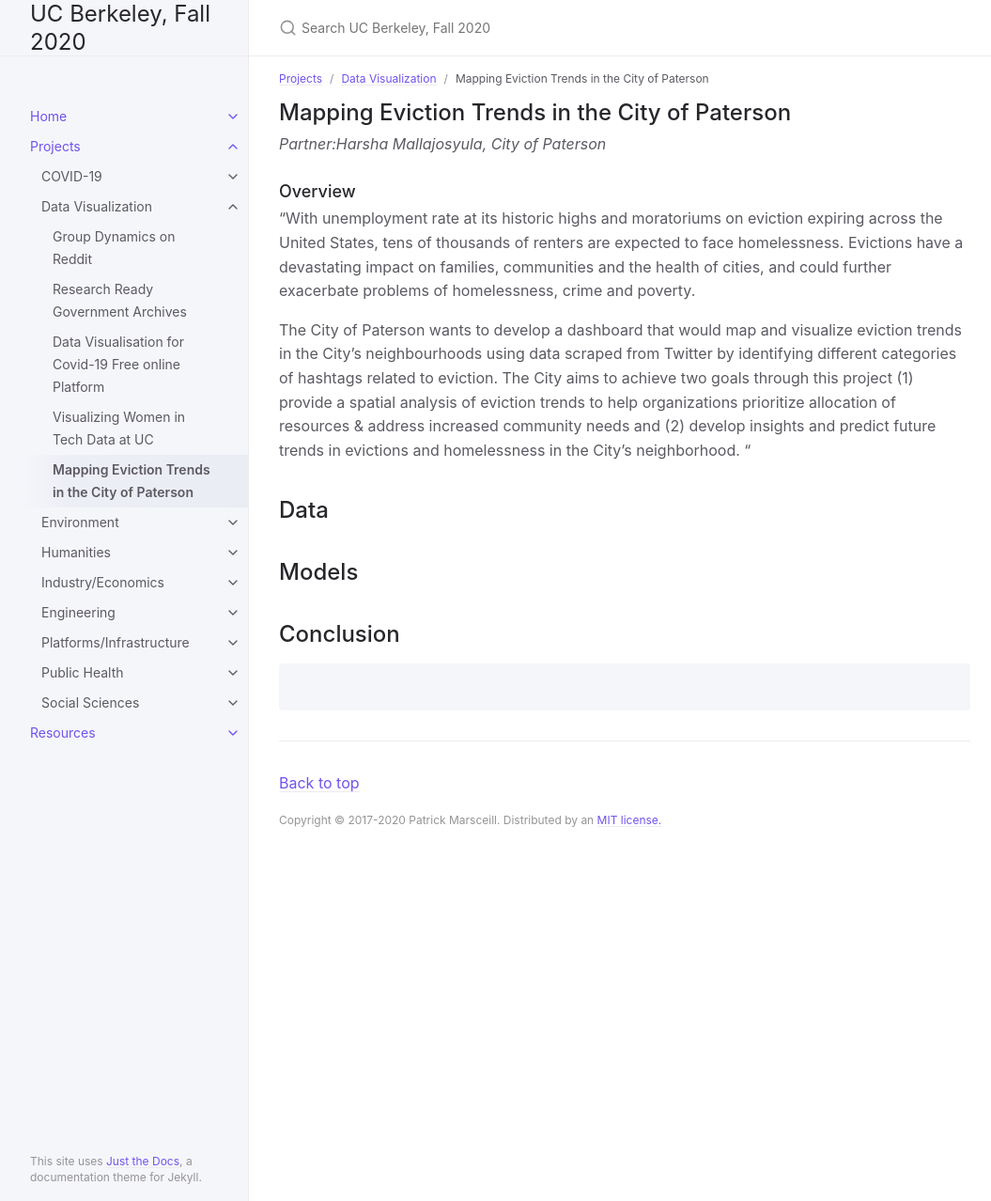
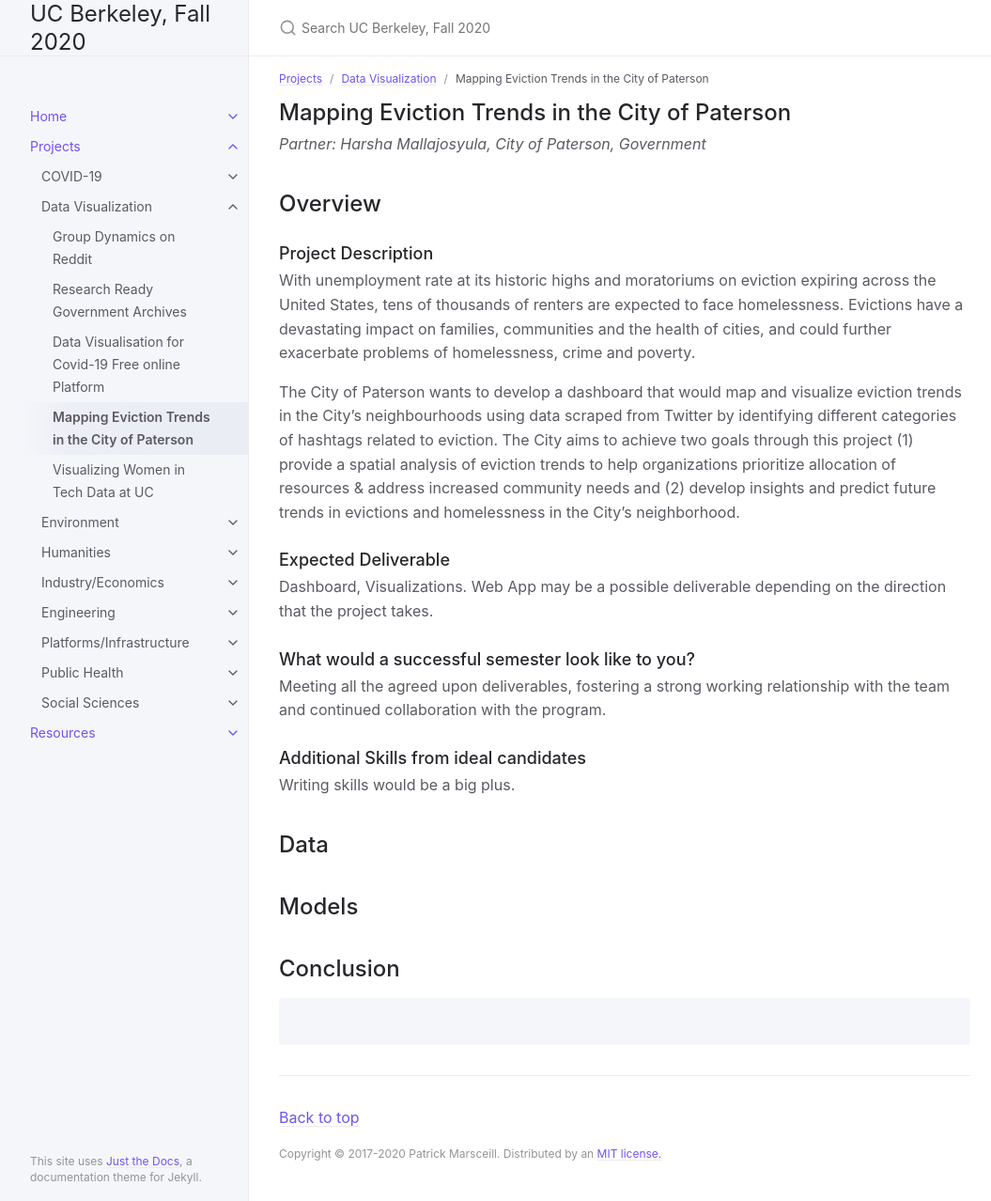
Before and after one commit to DS-Discovery/ds-discovery.github.io, a Jekyll site: the page built from Projects/Data Visualization/DV-Mapping Eviction Trends in the City of Paterson.md, in a window 1280 px wide and 1278 px high. Shown: the whole window at 94% size, without its empty margins (107-1162 px from the left). Built offline with Jekyll 4.4.1, drawn with Linux system fonts in a browser that asks for light colours.

Commit message:
Update DV-Mapping Eviction Trends in the City of Paterson.md

```diff
--- a/Projects/Data Visualization/DV-Mapping Eviction Trends in the City of Paterson.md
+++ b/Projects/Data Visualization/DV-Mapping Eviction Trends in the City of Paterson.md
@@ -3,18 +3,24 @@ layout: page
 title: Mapping Eviction Trends in the City of Paterson
 parent: Data Visualization
 grand_parent: Projects
-nav_order: 2
+nav_order: 1
 ---
 
 
 ## Mapping Eviction Trends in the City of Paterson
-*Partner:Harsha Mallajosyula, City of Paterson*
+*Partner: Harsha Mallajosyula, City of Paterson, Government*
 
-### Overview
+## Overview
+### Project Description
+With unemployment rate at its historic highs and moratoriums on eviction expiring across the United States, tens of thousands of renters are expected to face homelessness. Evictions have a devastating impact on families, communities and the health of cities, and could further exacerbate problems of homelessness, crime and poverty.
 
-"With unemployment rate at its historic highs and moratoriums on eviction expiring across the United States, tens of thousands of renters are expected to face homelessness. Evictions have a devastating impact on families, communities and the health of cities, and could further exacerbate problems of homelessness, crime and poverty.
-
-The City of Paterson wants to develop a dashboard that would map and visualize eviction trends in the City’s neighbourhoods using data scraped from Twitter by identifying different categories of hashtags related to eviction. The City aims to achieve two goals through this project (1) provide a spatial analysis of eviction trends to help organizations prioritize allocation of resources & address increased community needs and (2) develop insights and predict future trends in evictions and homelessness in the City’s neighborhood. "
+The City of Paterson wants to develop a dashboard that would map and visualize eviction trends in the City’s neighbourhoods using data scraped from Twitter by identifying different categories of hashtags related to eviction. The City aims to achieve two goals through this project (1) provide a spatial analysis of eviction trends to help organizations prioritize allocation of resources & address increased community needs and (2) develop insights and predict future trends in evictions and homelessness in the City’s neighborhood.
+### Expected Deliverable
+Dashboard, Visualizations. Web App may be a possible deliverable depending on the direction that the project takes.
+### What would a successful semester look like to you?
+Meeting all the agreed upon deliverables, fostering a strong working relationship with the team and continued collaboration with the program.
+### Additional Skills from ideal candidates
+Writing skills would be a big plus.
 
 ## Data
 
```
